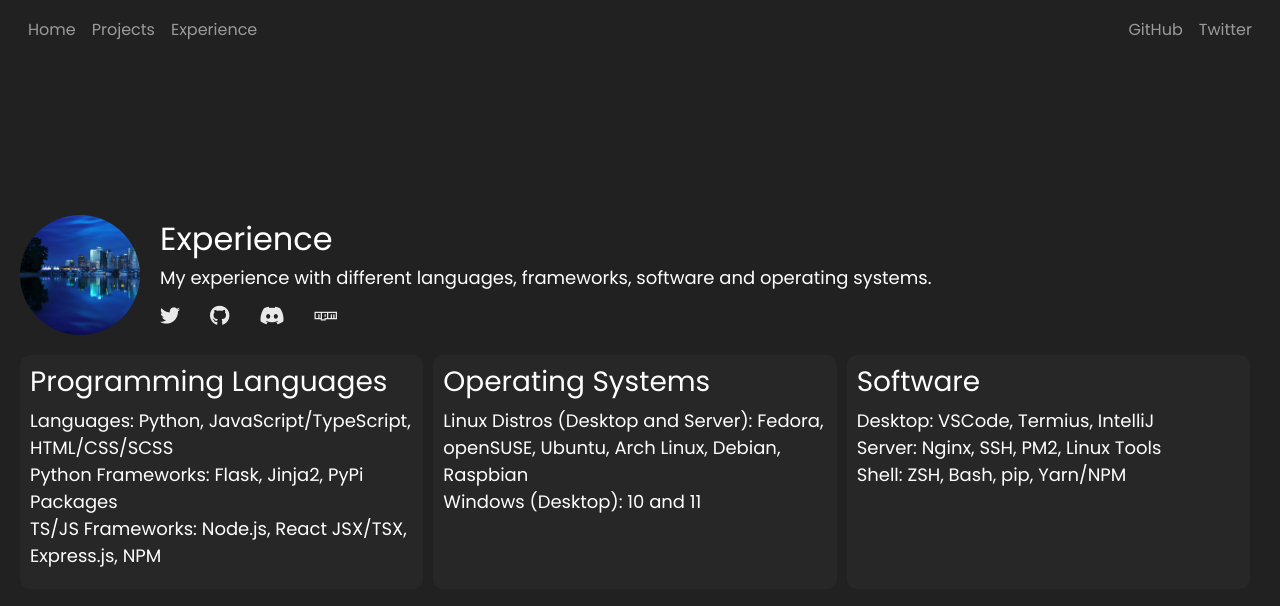
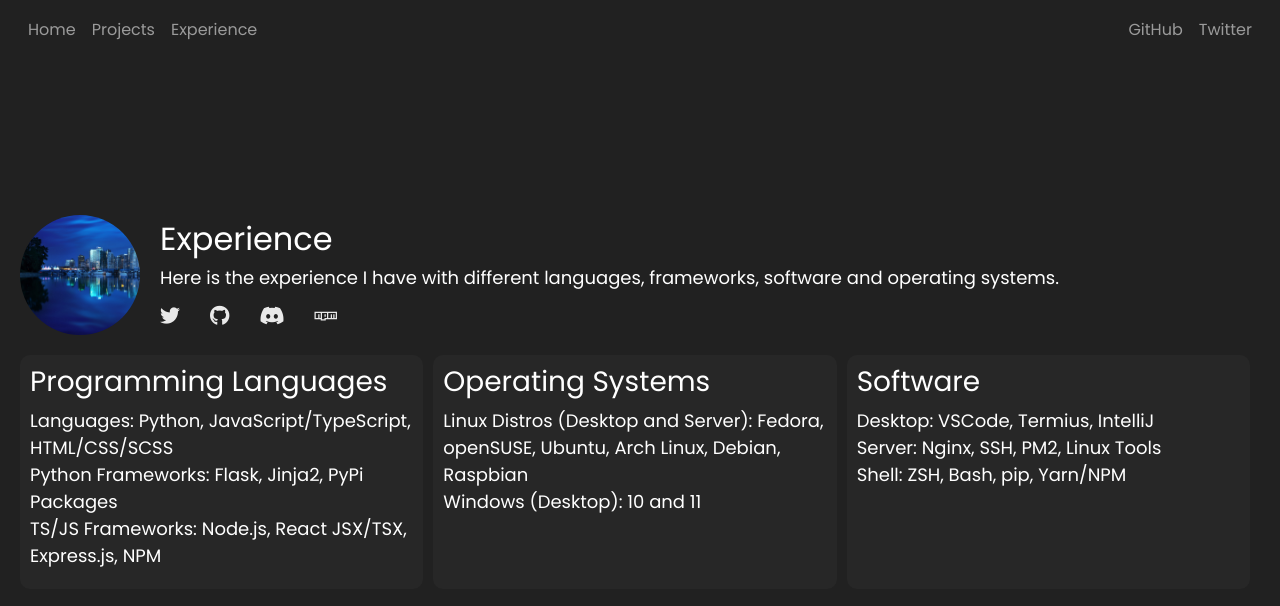
Before and after one commit to cxllm/corynth, a React (Create React App) app: page /experience in a window 1280 px wide. Shown: the top 606 px of the page. Built offline with nearby package versions, Linux system fonts and the light colour scheme.

Commit message:
Added experience page

```diff
--- a/src/Pages/Experience.tsx
+++ b/src/Pages/Experience.tsx
@@ -23,8 +23,8 @@
 					<img src="/avatar.jpg" width="120px" alt="Avatar" />
 					<h1>Experience</h1>
 					<p>
-						My experience with different languages, frameworks, software and operating
-						systems.
+						Here is the experience I have with different languages, frameworks,
+						software and operating systems.
 					</p>
 					<Socials />
 					<div className="table">
```
